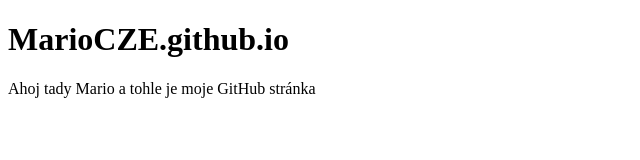
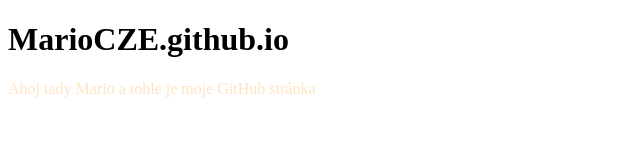
Before and after one commit to MarioCZE/MarioCZE.github.io, a plain HTML site: page index.html in a window 1280 px wide. Shown: the whole page, without its empty margins (0-640 px from the left). Drawn offline with Linux system fonts and the light colour scheme.

Commit message:
Update paragraph style in index.html
Change paragraph text color to bisque.

```diff
--- a/index.html
+++ b/index.html
@@ -7,7 +7,7 @@
 </head>
 <body>
     <h1>MarioCZE.github.io</h1>
-    <p>Ahoj tady Mario a tohle je moje GitHub stránka</p>
+    <p style="color:bisque;">Ahoj tady Mario a tohle je moje GitHub stránka</p>
 
 </body>
 </html>
```
